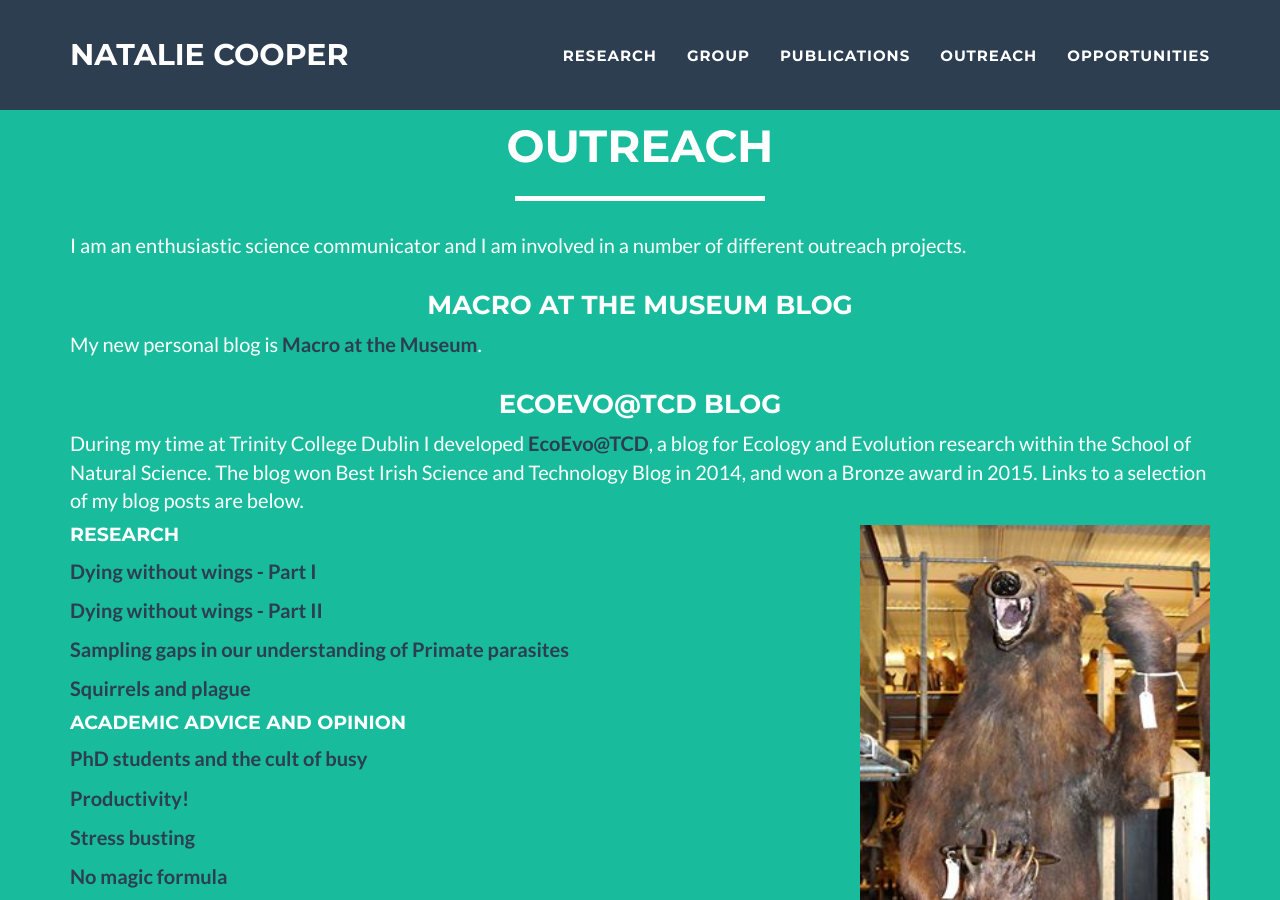
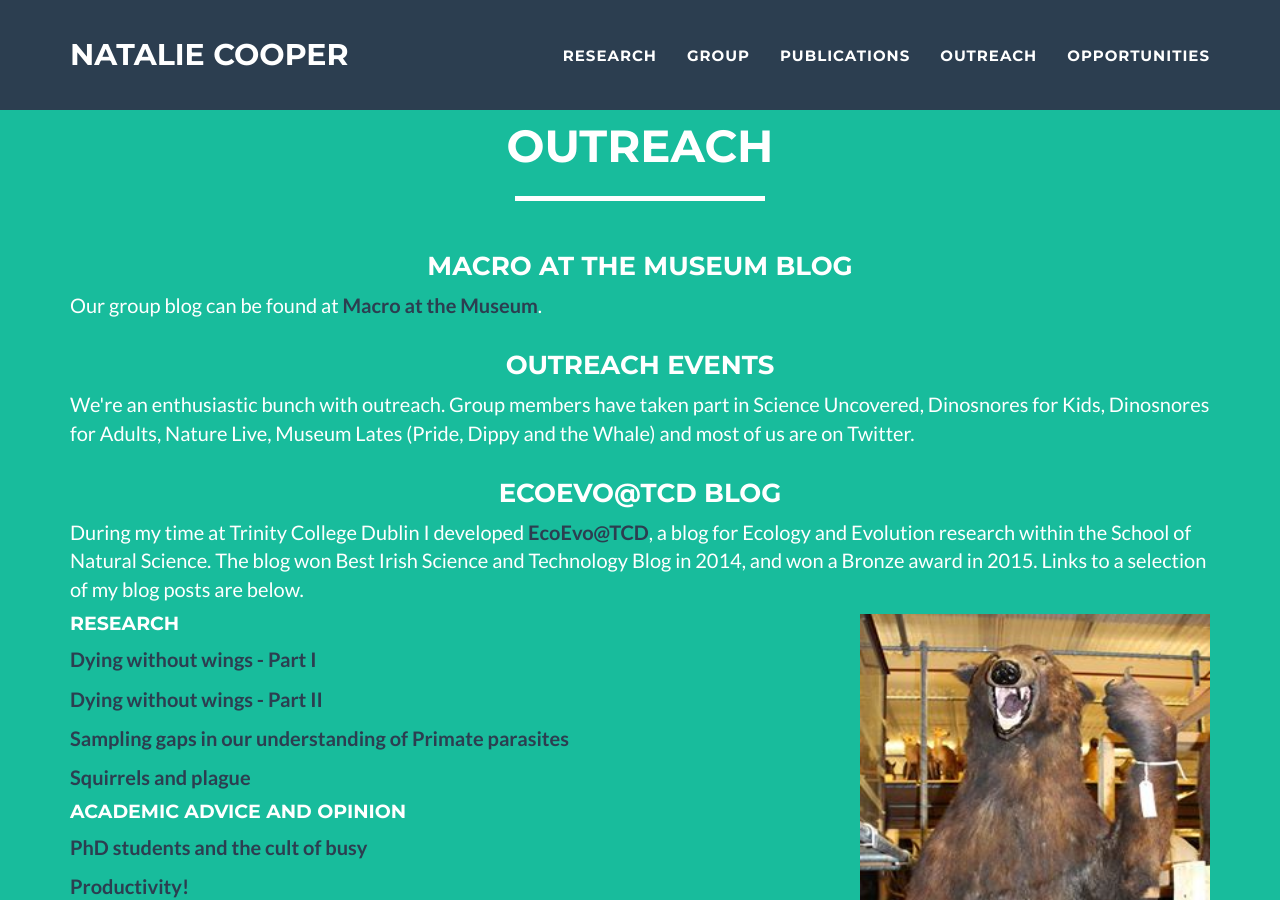
Before and after one commit to nhcooper123/nhcooper123.github.io, a Jekyll site: the page miscellaneous.html, which Jekyll copies as it is, in a window 1280 px wide and 900 px high. Built offline with Jekyll 4.4.1, drawn with Linux system fonts in a browser that asks for light colours.

Commit message:
Made outreach section less about me

```diff
--- a/miscellaneous.html
+++ b/miscellaneous.html
@@ -107,14 +107,17 @@
                 </div>
             </div>
 
-<p>I am an enthusiastic science communicator and I am involved in a number of different outreach projects.</p>
-
 <div class="col-lg-12 text-center">
 <h3> Macro at the Museum blog </h3>
 </div>
 
-<p> My new personal blog is <a href="http://macromuseum.github.io/"><strong><font color="2c3e50">Macro at the Museum</font></strong></a>.
+<p> Our group blog can be found at <a href="http://macromuseum.github.io/"><strong><font color="2c3e50">Macro at the Museum</font></strong></a>.
 
+<div class="col-lg-12 text-center">
+<h3> Outreach events </h3>
+</div>
+
+<p> We're an enthusiastic bunch with outreach. Group members have taken part in Science Uncovered, Dinosnores for Kids, Dinosnores for Adults, Nature Live, Museum Lates (Pride, Dippy and the Whale) and most of us are on Twitter. </p>
 
 <div class="col-lg-12 text-center">
 <h3> EcoEvo@TCD blog </h3>
```
